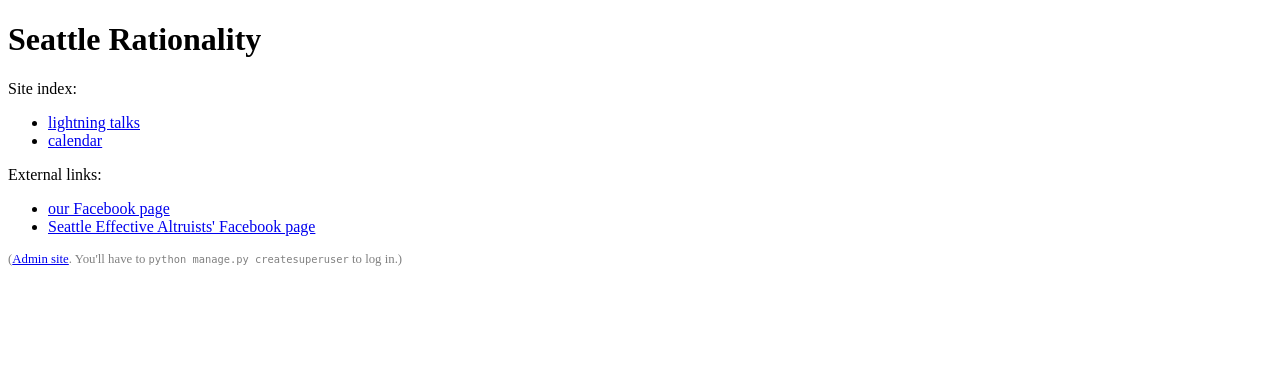
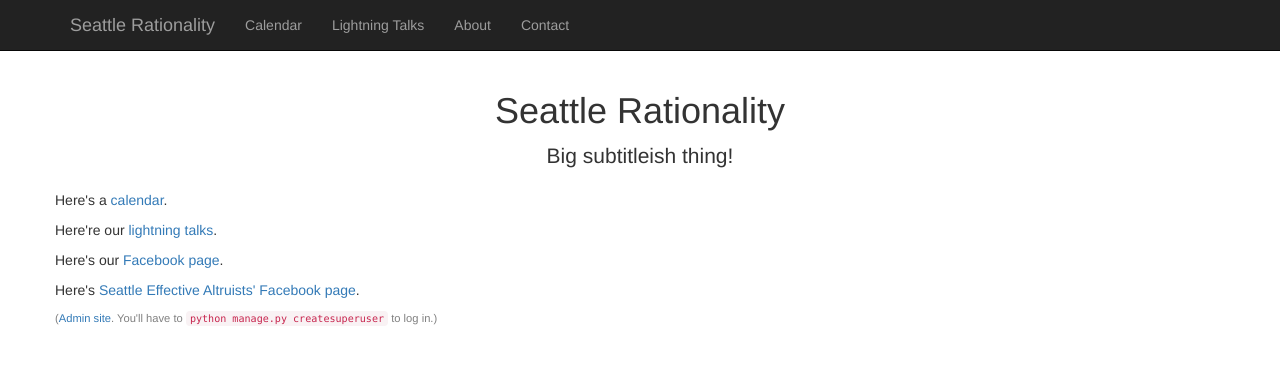
Before and after one commit to speezepearson/seattlerationality, a Django app: page / in a window 1280 px wide. Shown: the top 365 px of the page. Run offline with Django 3.2, Linux system fonts and the light colour scheme; some libraries are stand-ins or nearby versions.

Commit message:
make pretty

```diff
--- a/seattlerationality/templates/base.html
+++ b/seattlerationality/templates/base.html
@@ -1,12 +1,29 @@
+<!-- Adapted from http://startbootstrap.com/template-overviews/bare/ -->
+
 <!DOCTYPE html>
 <html lang="en">
 
 <head>
+
   <meta charset="utf-8">
+  <meta name="viewport" content="width=device-width, initial-scale=1">
+  <meta name="description" content="">
+  <meta name="author" content="">
+
   <title>{{ title }}</title>
+
+  <!-- jQuery -->
+  <script src="https://code.jquery.com/jquery-2.2.4.min.js"></script>
+
+  <!-- Bootstrap -->
+  <link rel="stylesheet" href="https://maxcdn.bootstrapcdn.com/bootstrap/3.3.6/css/bootstrap.min.css" integrity="sha384-1q8mTJOASx8j1Au+a5WDVnPi2lkFfwwEAa8hDDdjZlpLegxhjVME1fgjWPGmkzs7" crossorigin="anonymous">
+  <script src="https://maxcdn.bootstrapcdn.com/bootstrap/3.3.6/js/bootstrap.min.js" integrity="sha384-0mSbJDEHialfmuBBQP6A4Qrprq5OVfW37PRR3j5ELqxss1yVqOtnepnHVP9aJ7xS" crossorigin="anonymous"></script>
+
 </head>
 
 <body>
+
+  {% include "navbar.html" %}
 
   <!-- Page Content -->
   <div class="container">
--- /dev/null
+++ b/seattlerationality/templates/navbar.html
@@ -0,0 +1,33 @@
+<nav class="navbar navbar-inverse navbar-static-top" role="navigation">
+  <div class="container">
+    <!-- Brand and toggle get grouped for better mobile display -->
+    <div class="navbar-header">
+      <button type="button" class="navbar-toggle" data-toggle="collapse" data-target="#bs-example-navbar-collapse-1">
+        <span class="sr-only">Toggle navigation</span>
+        <span class="icon-bar"></span>
+        <span class="icon-bar"></span>
+        <span class="icon-bar"></span>
+      </button>
+      <a class="navbar-brand" href="#">Seattle Rationality</a>
+    </div>
+    <!-- Collect the nav links, forms, and other content for toggling -->
+    <div class="collapse navbar-collapse" id="bs-example-navbar-collapse-1">
+      <ul class="nav navbar-nav">
+        <li>
+          <a href="/calendar">Calendar</a>
+        </li>
+        <li>
+          <a href="{% url 'lightning_talks:index' %}">Lightning Talks</a>
+        </li>
+        <li>
+          <a href="/about">About</a>
+        </li>
+        <li>
+          <a href="/contact">Contact</a>
+        </li>
+      </ul>
+    </div>
+    <!-- /.navbar-collapse -->
+  </div>
+  <!-- /.container -->
+</nav>
--- a/seattlerationality/templates/seattlerationality/index.html
+++ b/seattlerationality/templates/seattlerationality/index.html
@@ -1,22 +1,25 @@
 {% extends "base.html" %}
 {% block body %}
 
-<h1>Seattle Rationality</h1>
+<div class="row">
+  <div class="col-lg-12 text-center">
+    <h1>Seattle Rationality</h1>
+    <p class="lead">Big subtitleish thing!</p>
+  </div>
 
-Site index:
-<ul>
-  <li><a href="{% url 'lightning_talks:index' %}">lightning talks</a></li>
-  <li><a href="{% url 'calendar' %}">calendar</a></li>
-</ul>
+  <p>Here's a <a href="/calendar">calendar</a>.</p>
 
-External links:
-<ul>
-  <li><a href="https://www.facebook.com/groups/seattlerationality/">our Facebook page</a></li>
-  <li><a href="https://www.facebook.com/groups/SeattleEffectiveAltruists/">Seattle Effective Altruists' Facebook page</a></li>
-</ul>
+  <p>Here're our <a href="{% url 'lightning_talks:index' %}">lightning talks</a>.</p>
 
-<p style="font-size:.8em; color:gray">
-  (<a href="/admin">Admin site</a>. You'll have to <code>python manage.py createsuperuser</code> to log in.)
-</p>
+  <p>Here's our <a href="https://www.facebook.com/groups/seattlerationality/">Facebook page</a>.</p>
+
+  <p>Here's <a href="https://www.facebook.com/groups/SeattleEffectiveAltruists/">Seattle Effective Altruists' Facebook page</a>.</p>
+
+  <p style="font-size:.8em; color:gray">
+    (<a href="/admin">Admin site</a>. You'll have to <code>python manage.py createsuperuser</code> to log in.)
+  </p>
+
+</div>
+
 
 {% endblock %}
--- a/seattlerationality/views.py
+++ b/seattlerationality/views.py
@@ -1,7 +1,9 @@
 from django.shortcuts import render
 
 def index(request):
-  return render(request, 'seattlerationality/index.html')
+  return render(request, 'seattlerationality/index.html',
+                {'title': 'Seattle Rationality'})
 
 def calendar(request):
-  return render(request, 'seattlerationality/calendar.html')
+  return render(request, 'seattlerationality/calendar.html',
+                {'title': 'Calendar'})
```
